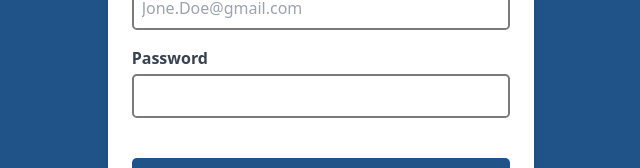
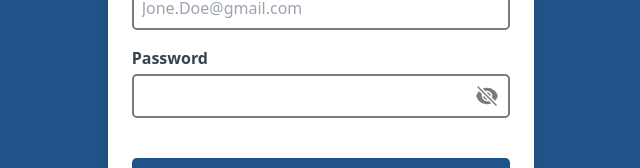
Before and after one commit to dinethpiyumantha/user-registration-system, a React (Vite) app: page / in a window 1280 px wide. Shown: the part 280-448 px from the top of the page, without its empty margins (319-959 px from the left). Built offline with nearby package versions, Linux system fonts and the light colour scheme.

Commit message:
password input visibility btn. implemented

```diff
--- /dev/null
+++ b/src/components/common/icons/EyeIcon.jsx
@@ -0,0 +1,19 @@
+import React from "react";
+
+export default function EyeIcon() {
+  return (
+    <svg
+      xmlns="http://www.w3.org/2000/svg"
+      viewBox="0 0 24 24"
+      fill="currentColor"
+      className="w-6 h-6"
+    >
+      <path d="M12 15a3 3 0 100-6 3 3 0 000 6z" />
+      <path
+        fillRule="evenodd"
+        d="M1.323 11.447C2.811 6.976 7.028 3.75 12.001 3.75c4.97 0 9.185 3.223 10.675 7.69.12.362.12.752 0 1.113-1.487 4.471-5.705 7.697-10.677 7.697-4.97 0-9.186-3.223-10.675-7.69a1.762 1.762 0 010-1.113zM17.25 12a5.25 5.25 0 11-10.5 0 5.25 5.25 0 0110.5 0z"
+        clipRule="evenodd"
+      />
+    </svg>
+  );
+}
--- /dev/null
+++ b/src/components/common/icons/EyeSlashIcon.jsx
@@ -0,0 +1,16 @@
+import React from "react";
+
+export default function EyeSlashIcon() {
+  return (
+    <svg
+      xmlns="http://www.w3.org/2000/svg"
+      viewBox="0 0 24 24"
+      fill="currentColor"
+      className="w-6 h-6"
+    >
+      <path d="M3.53 2.47a.75.75 0 00-1.06 1.06l18 18a.75.75 0 101.06-1.06l-18-18zM22.676 12.553a11.249 11.249 0 01-2.631 4.31l-3.099-3.099a5.25 5.25 0 00-6.71-6.71L7.759 4.577a11.217 11.217 0 014.242-.827c4.97 0 9.185 3.223 10.675 7.69.12.362.12.752 0 1.113z" />
+      <path d="M15.75 12c0 .18-.013.357-.037.53l-4.244-4.243A3.75 3.75 0 0115.75 12zM12.53 15.713l-4.243-4.244a3.75 3.75 0 004.243 4.243z" />
+      <path d="M6.75 12c0-.619.107-1.213.304-1.764l-3.1-3.1a11.25 11.25 0 00-2.63 4.31c-.12.362-.12.752 0 1.114 1.489 4.467 5.704 7.69 10.675 7.69 1.5 0 2.933-.294 4.242-.827l-2.477-2.477A5.25 5.25 0 016.75 12z" />
+    </svg>
+  );
+}
--- /dev/null
+++ b/src/components/common/visibility-button/VisibilityButton.jsx
@@ -0,0 +1,20 @@
+import React from "react";
+import EyeIcon from "../icons/EyeIcon";
+import EyeSlashIcon from "../icons/EyeSlashIcon";
+
+export default function VisibilityButton({ visibility, setVisibility, className }) {
+
+  return (
+    <button
+      type="button"
+      onClick={e => setVisibility(prev => !prev)}
+      className={[className]}
+    >
+      {visibility ? (
+        <EyeIcon />
+      ) : (
+        <EyeSlashIcon />
+      )}
+    </button>
+  );
+}
--- a/src/components/feature-auth/login/Login.jsx
+++ b/src/components/feature-auth/login/Login.jsx
@@ -1,6 +1,9 @@
-import React from "react";
+import React, { useState } from "react";
+import VisibilityButton from "../../common/visibility-button/VisibilityButton";
 
 export default function Login() {
+  const [passwordVisibility, setPasswordVisibility] = useState(false);
+
   return (
     <div className="bg-primary w-screen h-screen">
       <div className="m-auto w-1/3 pt-16">
@@ -27,12 +30,15 @@
               <label htmlFor="password" className="block font-bold text-gray-700">
                 Password
               </label>
+              <div>
               <input
-                type="password"
+                type={passwordVisibility? "text" : "password"}
                 id="password"
                 name="password"
                 className="mt-1 p-2 border-2 rounded-[.3rem] border-grayaccent w-full"
               />
+              <VisibilityButton className="text-grayaccent absolute z-50 ml-[-2.2rem] pt-[0.9rem]" visibility={passwordVisibility} setVisibility={setPasswordVisibility} />
+              </div>
             </div>
             <button
               type="submit"
@@ -51,9 +57,9 @@
             <p>Version 1.0</p>
           </span>
           <span className="font-bold gap-5 flex">
-            <a>About Us</a>
-            <a>Privacy</a>
-            <a>Terms</a>
+            <a href="#">About Us</a>
+            <a href="#">Privacy</a>
+            <a href="#">Terms</a>
           </span>
         </div>
       </div>
```
